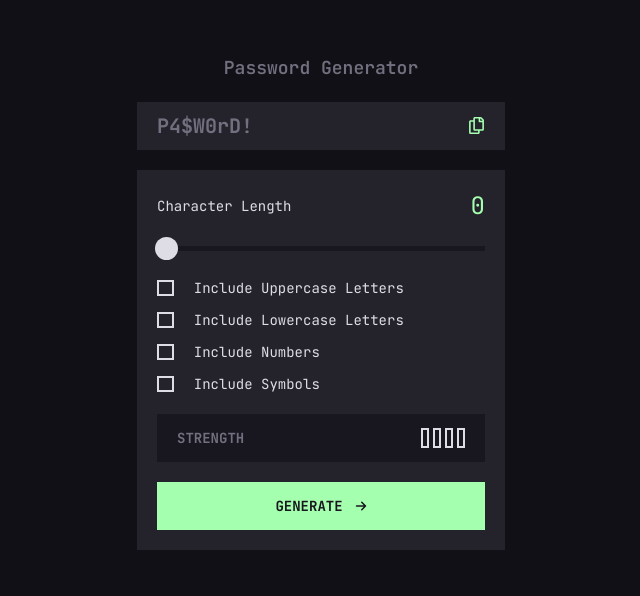
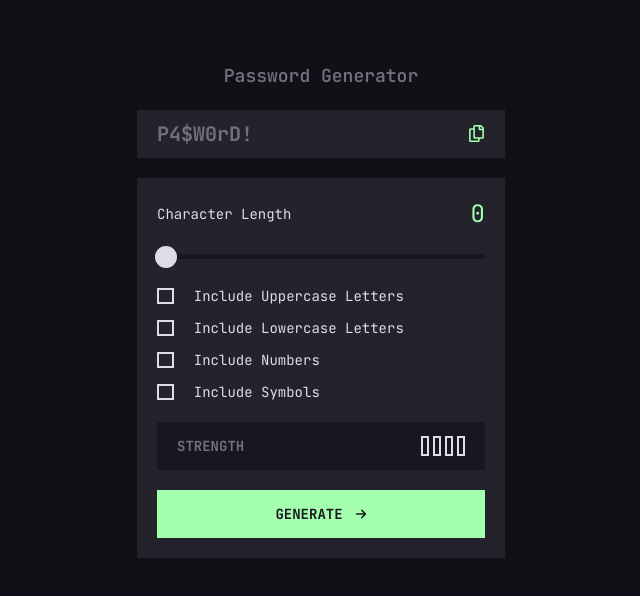
Before and after one commit to russellbanares322/password-generator-fem-challenge, a React (Vite) app: page / in a window 1280 px wide. Shown: the part 106-702 px from the top of the page, without its empty margins (319-959 px from the left). Built offline with nearby package versions, Linux system fonts and the light colour scheme.

Commit message:
chore: change text of clipboard toast notification

```diff
--- a/src/components/PasswordGenerator.jsx
+++ b/src/components/PasswordGenerator.jsx
@@ -79,6 +79,7 @@ const PasswordGenerator = () => {
           () => randomSymbols[Math.floor(Math.random() * randomSymbols.length)]
         );
       }
+
       const result = [
         generatedUppercase,
         generatedLowercase,
@@ -107,7 +108,7 @@ const PasswordGenerator = () => {
     if (generatedPassword.length > 0) {
       try {
         await navigator.clipboard.writeText(generatedPassword.join(""));
-        toast.success("Copied to clipboard");
+        toast.success("Password copied to clipboard");
       } catch (err) {
         toast.error("Failed to copy, please try again");
       }
@@ -117,7 +118,7 @@ const PasswordGenerator = () => {
   };
   return (
     <div className="flex justify-center items-center h-screen">
-      <div className="my-[1rem] mx-[1.4rem] w-[27rem] md:mt-[2rem] md:w-[23rem]">
+      <div className="mt-[0.7rem] mx-[1.4rem] w-[27rem] md:mt-[2rem] md:w-[23rem]">
         <p className="text-almost-white text-lg text-center font-semibold">
           Password Generator
         </p>
--- a/src/index.css
+++ b/src/index.css
@@ -5,10 +5,11 @@
 
 @layer utilities {
   .slider {
-    @apply w-[100%] mt-6 appearance-none h-[0.32rem] bg-dark-blue;
+    @apply w-[100%] mt-6 appearance-none h-[0.32rem] bg-dark-blue relative;
   }
+
   .slider::-webkit-slider-thumb {
-    @apply appearance-none ring-2 ring-white h-[19px] w-[19px] bg-white rounded-full cursor-pointer hover:bg-dark-blue hover:ring-neon-green transition duration-150;
+    @apply appearance-none ring-2 ring-white h-[18px] w-[18px] bg-white rounded-full cursor-pointer hover:bg-dark-blue hover:ring-neon-green transition duration-150;
   }
 
   .checkbox {
```
